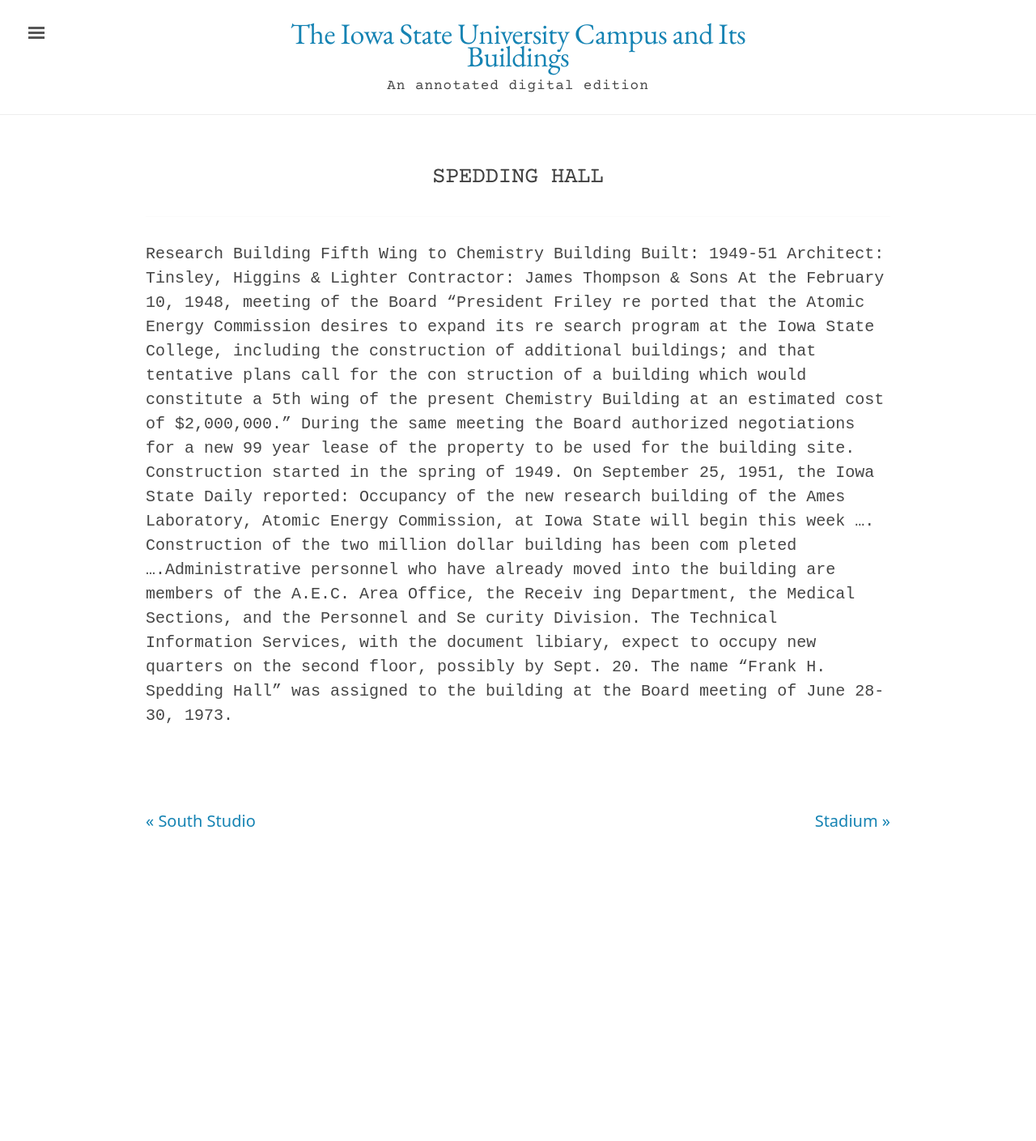
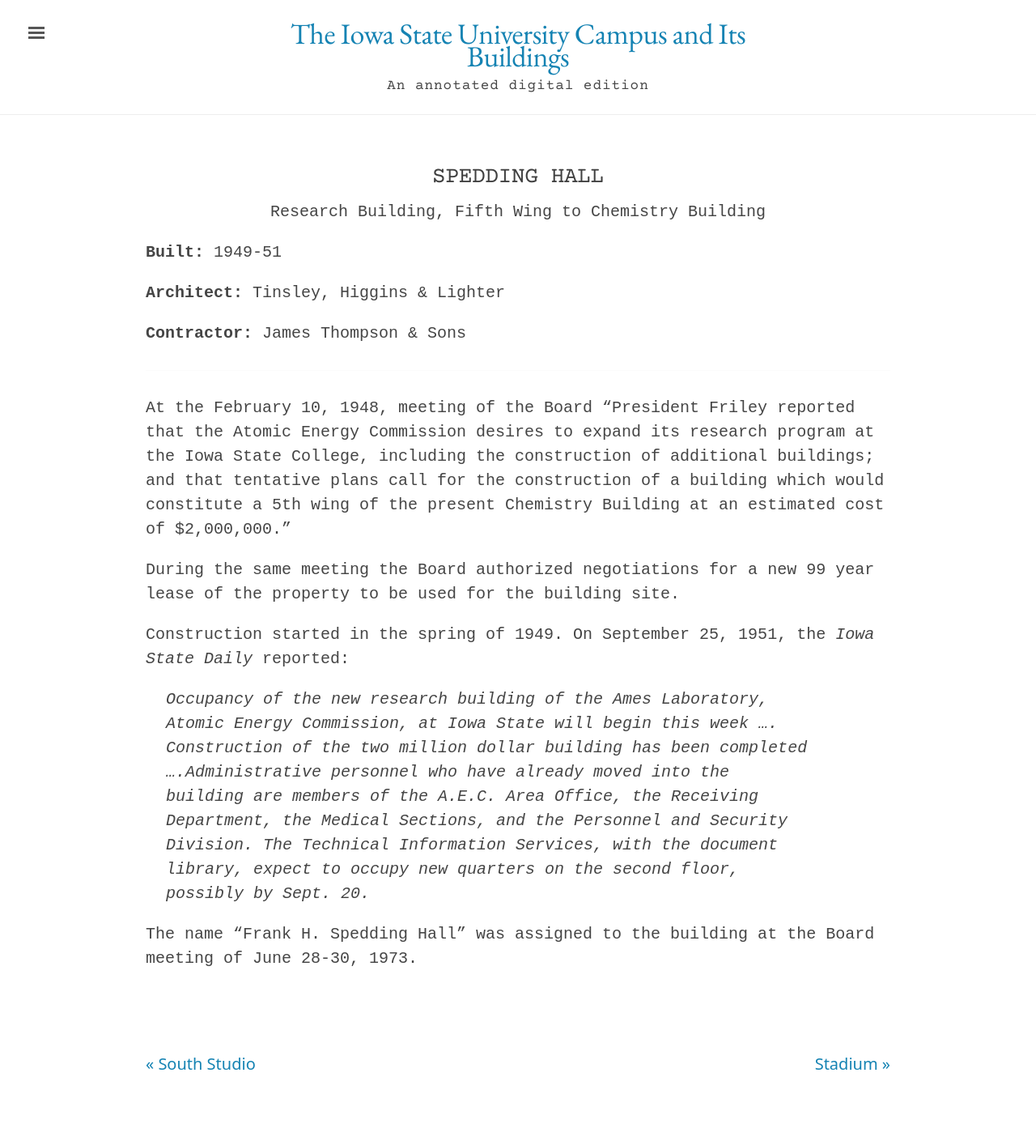
Before and after one commit to emanderson811/day-edition, a Jekyll site: the page built from _texts/buildings/203day-spedding-hall.md, in a window 1280 px wide. Shown: the whole page at 81% size. Built offline with Jekyll 4.4.1, drawn with Linux system fonts in a browser that asks for light colours; before the commit the page ends 1109 px from its top, so only the background shows below that.

Commit message:
Update 203day-spedding-hall.md

```diff
--- a/_texts/buildings/203day-spedding-hall.md
+++ b/_texts/buildings/203day-spedding-hall.md
@@ -2,10 +2,12 @@
 layout: building
 title: "Spedding Hall"
 alternative_name:
-built:
+  - "Research Building"
+  - "Fifth Wing to Chemistry Building"
+built: "1949-51"
 addition:
-architect:
-contractor:
+architect: "Tinsley, Higgins & Lighter"
+contractor: "James Thompson & Sons"
 razed:
 author:
 rights: Public Domain
@@ -14,11 +16,12 @@
 ---
 ---
 
-Research Building
-Fifth Wing to Chemistry Building
-Built: 1949-51 Architect: Tinsley, Higgins & Lighter Contractor: James Thompson & Sons
-At the February 10, 1948, meeting of the Board "President Friley re ported that the Atomic Energy Commission desires to expand its re search program at the Iowa State College, including the construction of additional buildings; and that tentative plans call for the con struction of a building which would constitute a 5th wing of the present Chemistry Building at an estimated cost of $2,000,000."
+At the February 10, 1948, meeting of the Board "President Friley reported that the Atomic Energy Commission desires to expand its research program at the Iowa State College, including the construction of additional buildings; and that tentative plans call for the construction of a building which would constitute a 5th wing of the present Chemistry Building at an estimated cost of $2,000,000."
+
 During the same meeting the Board authorized negotiations for a new 99 year lease of the property to be used for the building site.
-Construction started in the spring of 1949. On September 25, 1951, the Iowa State Daily reported:
-Occupancy of the new research building of the Ames Laboratory, Atomic Energy Commission, at Iowa State will begin this week .... Construction of the two million dollar building has been com pleted ....Administrative personnel who have already moved into the building are members of the A.E.C. Area Office, the Receiv ing Department, the Medical Sections, and the Personnel and Se curity Division. The Technical Information Services, with the document libiary, expect to occupy new quarters on the second floor, possibly by Sept. 20.
+
+Construction started in the spring of 1949. On September 25, 1951, the *Iowa State Daily* reported:
+
+>Occupancy of the new research building of the Ames Laboratory, Atomic Energy Commission, at Iowa State will begin this week .... Construction of the two million dollar building has been completed ....Administrative personnel who have already moved into the building are members of the A.E.C. Area Office, the Receiving Department, the Medical Sections, and the Personnel and Security Division. The Technical Information Services, with the document library, expect to occupy new quarters on the second floor, possibly by Sept. 20.
+
 The name "Frank H. Spedding Hall" was assigned to the building at the Board meeting of June 28-30, 1973.
```
